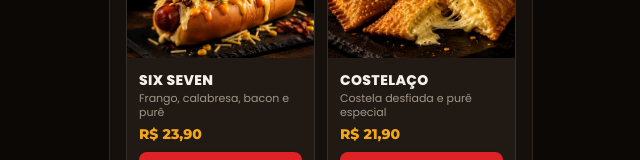
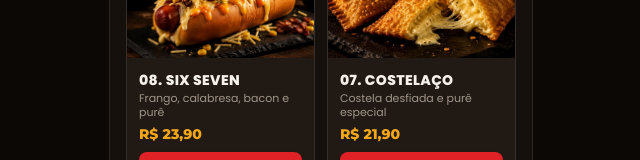
Before and after one commit to marciohelpdesk/67-dog, a React (Vite) app: page / in a window 1280 px wide. Shown: the part 721-881 px from the top of the page, without its empty margins (319-959 px from the left). Built offline with nearby package versions, Linux system fonts and the light colour scheme.

Commit message:
feat: update hot dog menu items
Update menu data to include new options and adjust pricing for the 67 DOG menu.

```diff
--- a/src/data/menuData.ts
+++ b/src/data/menuData.ts
@@ -61,18 +61,62 @@ export const MENU_CATEGORIES: MenuCategory[] = [
     badge: 'Com Vina',
     items: [
       {
-        id: 'dog-six-seven',
-        name: 'SIX SEVEN',
+        id: 'dog-democratico',
+        name: '01. DEMOCRÁTICO',
         category: 'hotdogs',
-        description: 'Pão de hot dog, 2 vinas, frango desfiado, calabresa, bacon, purê, tomate, milho, cebola, maionese e batata palha.',
-        price: 23.9,
-        tag: '🔥 O Mais Completo',
-        popular: true,
-        ingredients: ['2 Vinas', 'Frango Desfiado', 'Calabresa', 'Bacon Crocante', 'Purê', 'Milho', 'Tomate', 'Cebola', 'Maionese', 'Batata Palha'],
+        description: 'Pão de hot dog, vina, maionese, ketchup e mostarda.',
+        price: 6.7,
+        tag: '⭐ Preço 67',
+        ingredients: ['Pão Macio', 'Vina', 'Maionese', 'Ketchup', 'Mostarda'],
+      },
+      {
+        id: 'dog-raiz',
+        name: '02. RAIZ',
+        category: 'hotdogs',
+        description: 'Pão de hot dog, vina, tomate, milho, cebola, maionese e batata palha.',
+        price: 12.9,
+        tag: 'Tradicional',
+        ingredients: ['Vina', 'Tomate', 'Milho', 'Cebola', 'Maionese', 'Batata Palha'],
+      },
+      {
+        id: 'dog-raiz-duplo',
+        name: '03. RAIZ DUPLO',
+        category: 'hotdogs',
+        description: 'Pão de hot dog, 2 vinas, tomate, milho, cebola, maionese e batata palha.',
+        price: 15.9,
+        tag: '🌭 2 Vinas',
+        ingredients: ['2 Vinas', 'Tomate', 'Milho', 'Cebola', 'Maionese', 'Batata Palha'],
+      },
+      {
+        id: 'dog-frangolino',
+        name: '04. FRANGOLINO',
+        category: 'hotdogs',
+        description: 'Pão de hot dog, vina, frango desfiado, purê, tomate, milho, cebola, maionese e batata palha.',
+        price: 18.9,
+        tag: '🍗 Frango Suculento',
+        ingredients: ['Vina', 'Frango Desfiado', 'Purê Especial', 'Milho', 'Tomate', 'Cebola', 'Maionese', 'Batata Palha'],
+      },
+      {
+        id: 'dog-calabresaco',
+        name: '05. CALABRESAÇO',
+        category: 'hotdogs',
+        description: 'Pão de hot dog, vina, calabresa, purê, tomate, milho, cebola, maionese e batata palha.',
+        price: 18.9,
+        tag: '🔥 Calabresa na Chapa',
+        ingredients: ['Vina', 'Calabresa Fatiada', 'Purê Especial', 'Milho', 'Tomate', 'Cebola', 'Maionese', 'Batata Palha'],
+      },
+      {
+        id: 'dog-baconzeira',
+        name: '06. BACONZEIRA',
+        category: 'hotdogs',
+        description: 'Pão de hot dog, vina, bacon, purê, tomate, milho, cebola, maionese e batata palha.',
+        price: 19.9,
+        tag: '🥓 Muito Bacon',
+        ingredients: ['Vina', 'Bacon Crocante', 'Purê Especial', 'Milho', 'Tomate', 'Cebola', 'Maionese', 'Batata Palha'],
       },
       {
         id: 'dog-costelaco',
-        name: 'COSTELAÇO',
+        name: '07. COSTELAÇO',
         category: 'hotdogs',
         description: 'Pão de hot dog, vina, costela desfiada, purê, tomate, milho, cebola, maionese e batata palha.',
         price: 21.9,
@@ -81,58 +125,14 @@ export const MENU_CATEGORIES: MenuCategory[] = [
         ingredients: ['Vina', 'Costela Desfiada', 'Purê Especial', 'Milho', 'Tomate', 'Cebola', 'Maionese', 'Batata Palha'],
       },
       {
-        id: 'dog-baconzeira',
-        name: 'BACONZEIRA',
+        id: 'dog-six-seven',
+        name: '08. SIX SEVEN',
         category: 'hotdogs',
-        description: 'Pão de hot dog, vina, bacon, purê, tomate, milho, cebola, maionese e batata palha.',
-        price: 19.9,
-        tag: '🥓 Muito Bacon',
-        ingredients: ['Vina', 'Bacon Crocante', 'Purê Especial', 'Milho', 'Tomate', 'Cebola', 'Maionese', 'Batata Palha'],
-      },
-      {
-        id: 'dog-frangolino',
-        name: 'FRANGOLINO',
-        category: 'hotdogs',
-        description: 'Pão de hot dog, vina, frango desfiado, purê, tomate, milho, cebola, maionese e batata palha.',
-        price: 18.9,
-        tag: '🍗 Frango Suculento',
-        ingredients: ['Vina', 'Frango Desfiado', 'Purê Especial', 'Milho', 'Tomate', 'Cebola', 'Maionese', 'Batata Palha'],
-      },
-      {
-        id: 'dog-calabresaco',
-        name: 'CALABRESAÇO',
-        category: 'hotdogs',
-        description: 'Pão de hot dog, vina, calabresa, purê, tomate, milho, cebola, maionese e batata palha.',
-        price: 18.9,
-        tag: '🔥 Calabresa na Chapa',
-        ingredients: ['Vina', 'Calabresa Fatiada', 'Purê Especial', 'Milho', 'Tomate', 'Cebola', 'Maionese', 'Batata Palha'],
-      },
-      {
-        id: 'dog-raiz-duplo',
-        name: 'RAIZ DUPLO',
-        category: 'hotdogs',
-        description: 'Pão de hot dog, 2 vinas, tomate, milho, cebola, maionese e batata palha.',
-        price: 15.9,
-        tag: '🌭 2 Vinas',
-        ingredients: ['2 Vinas', 'Tomate', 'Milho', 'Cebola', 'Maionese', 'Batata Palha'],
-      },
-      {
-        id: 'dog-raiz',
-        name: 'RAIZ',
-        category: 'hotdogs',
-        description: 'Pão de hot dog, vina, tomate, milho, cebola, maionese e batata palha.',
-        price: 12.9,
-        tag: 'Tradicional',
-        ingredients: ['Vina', 'Tomate', 'Milho', 'Cebola', 'Maionese', 'Batata Palha'],
-      },
-      {
-        id: 'dog-democratico',
-        name: 'DEMOCRÁTICO',
-        category: 'hotdogs',
-        description: 'Pão de hot dog, vina, maionese, ketchup e mostarda.',
-        price: 6.7,
-        tag: '⭐ Especial R$ 6,70',
-        ingredients: ['Pão Macio', 'Vina', 'Maionese', 'Ketchup', 'Mostarda'],
+        description: 'Pão de hot dog, 2 vinas, frango desfiado, calabresa, bacon, purê, tomate, milho, cebola, maionese e batata palha.',
+        price: 23.9,
+        tag: '🔥 O Mais Completo',
+        popular: true,
+        ingredients: ['2 Vinas', 'Frango Desfiado', 'Calabresa', 'Bacon Crocante', 'Purê', 'Milho', 'Tomate', 'Cebola', 'Maionese', 'Batata Palha'],
       },
     ],
   },
```
